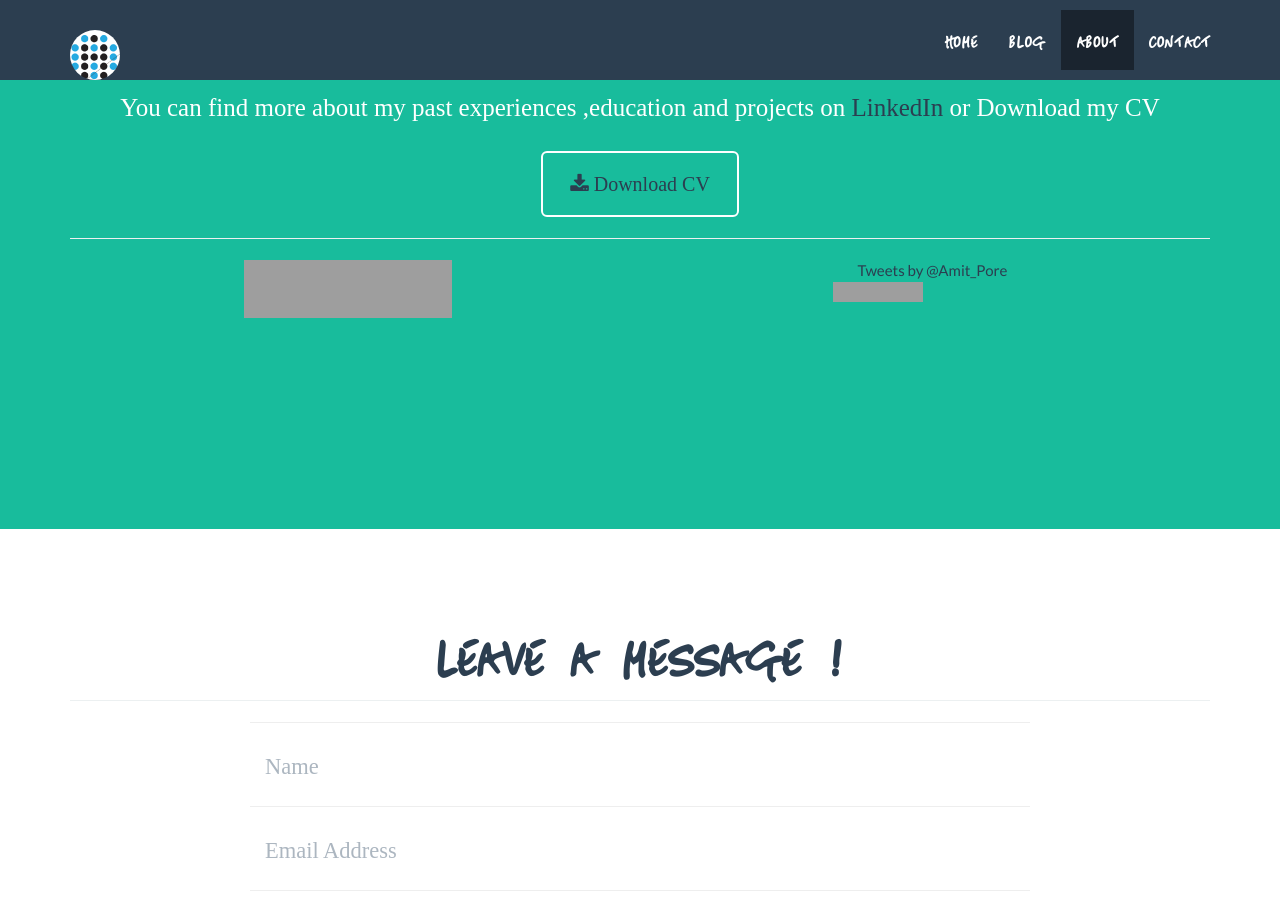
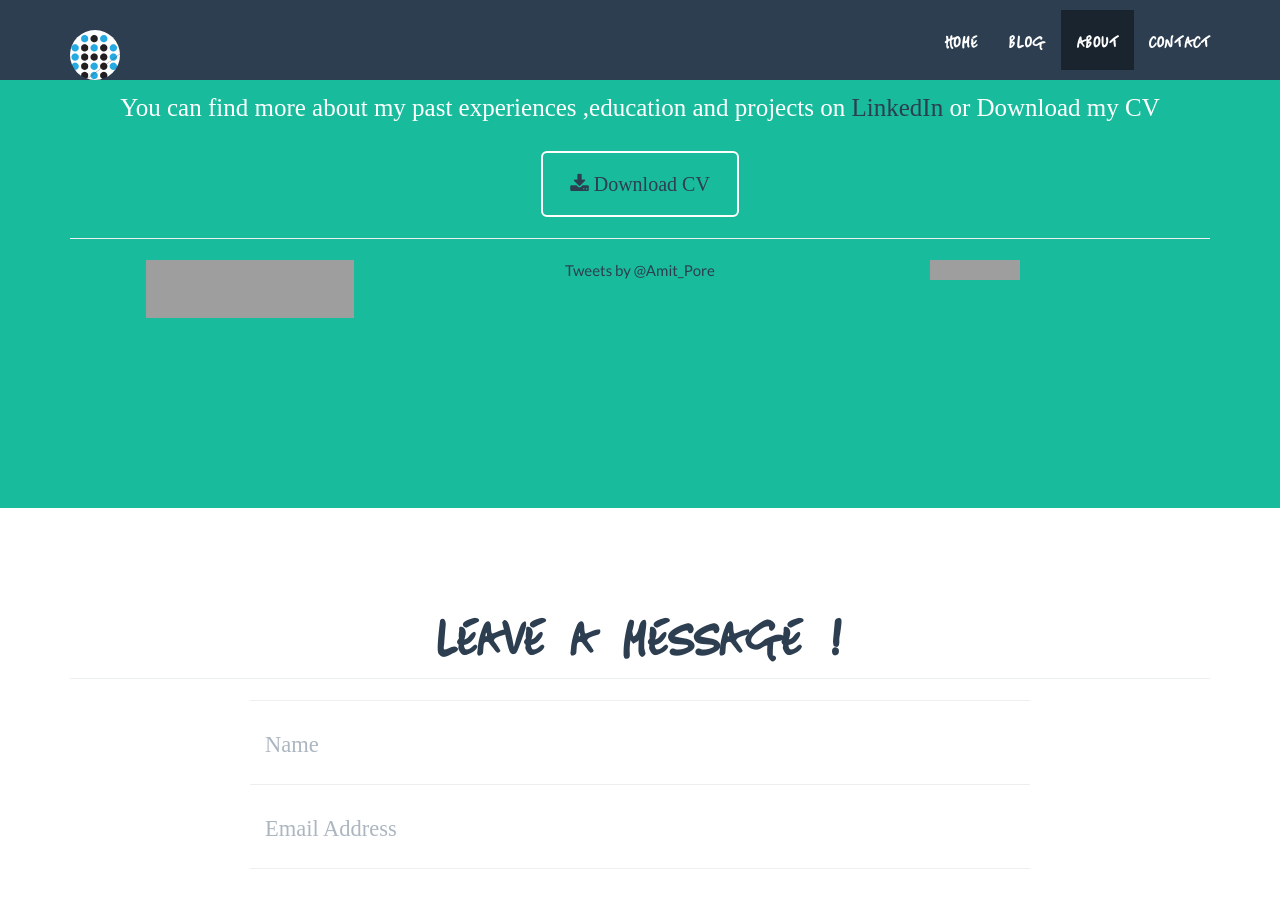
Before and after one commit to AmitDina/AmitPore.github.io, a Jekyll site: the page built from index.html, in a window 1280 px wide and 900 px high, scrolled down 2306 px. Built offline with Jekyll 4.4.1, drawn with Linux system fonts in a browser that asks for light colours; nearby versions of some CDN libraries; some web fonts are replaced; comment, search, counter and statistics services are not loaded; grey boxes are pictures that could not be loaded.

Commit message:
Update default.html

```diff
--- a/_layouts/default.html
+++ b/_layouts/default.html
@@ -149,16 +149,16 @@
         </div>
         <hr class="bg-info">
         <div class="row">
-            <div class="col-lg-6 text-center">
+            <div class="col-lg-4 text-center">
                <a href="http://stackoverflow.com/users/865241/amit-pore">
                 <img src="http://stackoverflow.com/users/flair/865241.png?theme=clean" width="208" height="58" alt="profile for Amit Pore at Stack Overflow, Q&amp;A for professional and enthusiast programmers" title="profile for Amit Pore at Stack Overflow, Q&amp;A for professional and enthusiast programmers">
               </a>
             </div>
-            <div class="col-lg-6 text-center">
+            <div class="col-lg-4 text-center">
                 <a class="twitter-timeline" href="https://twitter.com/Amit_Pore" data-widget-id="603555124812849153">Tweets by @Amit_Pore</a>
                 <script>!function(d,s,id){var js,fjs=d.getElementsByTagName(s)[0],p=/^http:/.test(d.location)?'http':'https';if(!d.getElementById(id)){js=d.createElement(s);js.id=id;js.src=p+"://platform.twitter.com/widgets.js";fjs.parentNode.insertBefore(js,fjs);}}(document,"script","twitter-wjs");</script>
             </div>
-            <div class="col-lg-6 text-center">
+            <div class="col-lg-4 text-center">
                 <iframe src="http://githubbadge.appspot.com/amitpore" style="border: 0;height: 142px;width: 200px;overflow: hidden;" frameBorder="0"></iframe>
             </div>
         </div>
```
